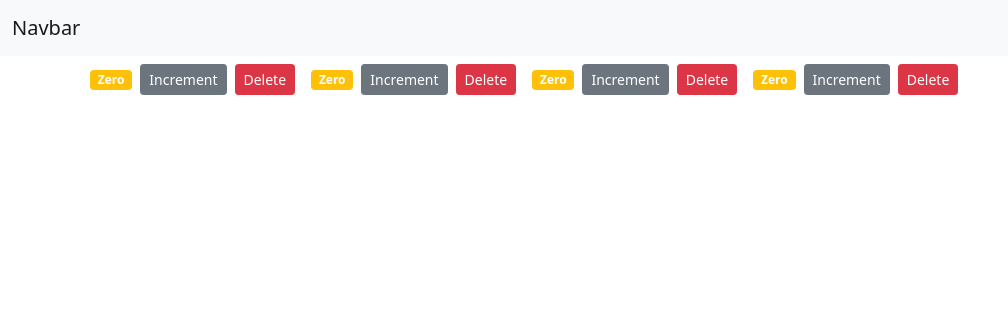
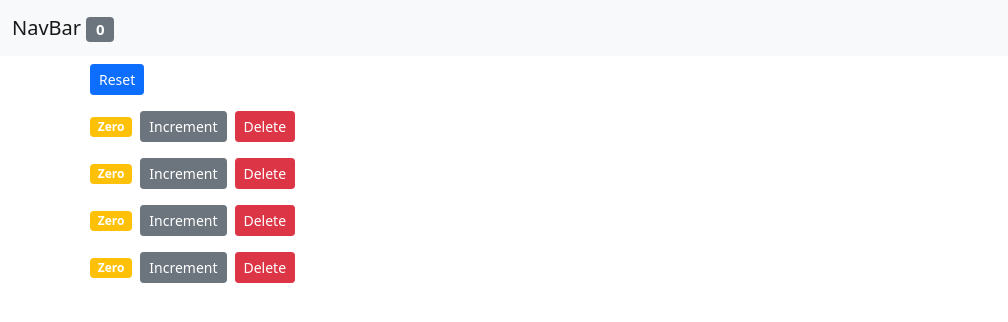
Before and after one commit to GRy82/counterAppRepo, a React (Create React App) app: page / in a window 1280 px wide. Shown: the top 322 px of the page, without its empty margins (0-1008 px from the left). Built offline with nearby package versions, Linux system fonts and the light colour scheme.

Commit message:
NavBar now displays count of items incremented above 0.  Navbar takes props from App, and now counters does as well, with Counters being made into a controlled component without state.

```diff
--- a/src/App.js
+++ b/src/App.js
@@ -1,17 +1,55 @@
 import './App.css';
-import React from 'react';
+import React, { Component } from 'react';
 import Counters from './components/counters';
 import NavBar from './components/navBar';
 
-function App() {
+class App extends Component {
+  state = {
+    counters : [
+        { id: 1, value: 0},
+        { id: 2, value: 0},
+        { id: 3, value: 0},
+        { id: 4, value: 0}
+    ]
+  }
+
+  handleIncrement = (counter) => {
+      let counters = [...this.state.counters];
+      let index = counters.indexOf(counter);
+      counters[index] = {...counter};
+      counters[index].value++;
+      this.setState({ counters });
+
+  }
+
+  handleReset = () => {
+      const counters = this.state.counters.map(c => {
+          c.value = 0;
+          return c;
+      });
+      this.setState({ counters });
+  }
+
+  handleDelete = (counterId) => {
+      const counters = this.state.counters.filter(el => el.id !== counterId);
+      this.setState({ counters });
+  }
+
+  render(){
     return (
       <React.Fragment>
-      <NavBar />
+        <NavBar count={this.state.counters.filter(c => c.value > 0).length}/>
         <main className='container'>
-        <Counters />
+          <Counters
+            counters={this.state.counters}
+            onDelete={this.handleDelete}
+            onIncrement={this.handleIncrement}
+            onReset={this.handleReset}
+          />
         </main>
       </React.Fragment>
     );
   }
+}
 
 export default App;
--- a/src/components/counter.jsx
+++ b/src/components/counter.jsx
@@ -18,6 +18,7 @@ class Counter extends Component {
                 className="btn btn-danger btn-sm m-2">
                     Delete
             </button>
+            <br />
         </React.Fragment>
         );
     }
--- a/src/components/counters.jsx
+++ b/src/components/counters.jsx
@@ -2,37 +2,18 @@ import React, { Component } from 'react';
 import Counter from './counter';
 
 class Counters extends Component {
-    state = {
-        counters : [
-            { id: 1, value: 0},
-            { id: 2, value: 0},
-            { id: 3, value: 0},
-            { id: 4, value: 0}
-        ]
-    }
-
-    handleIncrement = (counter) => {
-        let counters = [...this.state.counters];
-        let index = counters.indexOf(counter);
-        counters[index] = {...counter};
-        counters[index].value++;
-        this.setState({ counters });
-
-    }
-
-    handleDelete = (counterId) => {
-        const counters = this.state.counters.filter(el => el.id !== counterId);
-        this.setState({ counters });
-    }
-
-
     render() {
         return (
             <div>
-                {this.state.counters.map(counter =>
+                <button
+                    className="btn btn-primary btn-sm m-2"
+                    onClick={this.props.onReset}>
+                        Reset
+                </button><br/>
+                {this.props.counters.map(counter =>
                     <Counter key={counter.id}
-                    onDelete={this.handleDelete}
-                    onIncrement={this.handleIncrement}
+                    onDelete={this.props.onDelete}
+                    onIncrement={this.props.onIncrement}
                     counter={counter}
                     />
                 )}
--- a/src/components/navBar.js
+++ b/src/components/navBar.js
@@ -5,7 +5,9 @@ class NavBar extends Component {
         return (
             <nav className="navbar navbar-light bg-light">
                 <div className="container-fluid">
-                    <a className="navbar-brand" href="">Navbar</a>
+                    <a className="navbar-brand" href="">
+                        NavBar <span className="badge bg-pill bg-secondary">{this.props.count}</span>
+                    </a>
                 </div>
             </nav>
          );
```
Lines whose indentation alone changed are shown as unchanged.
